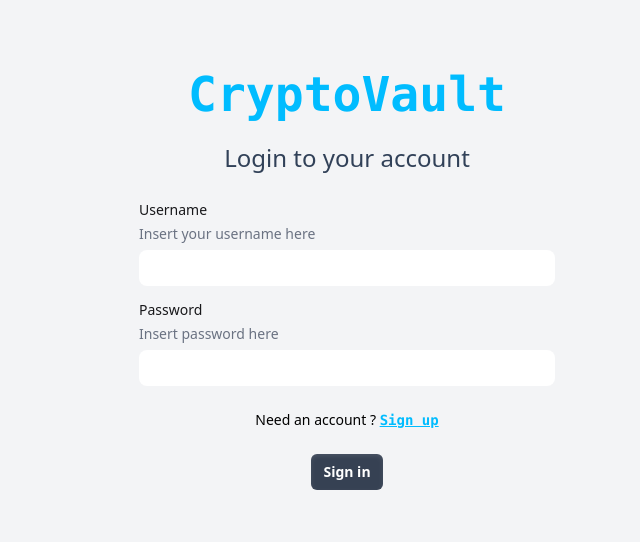
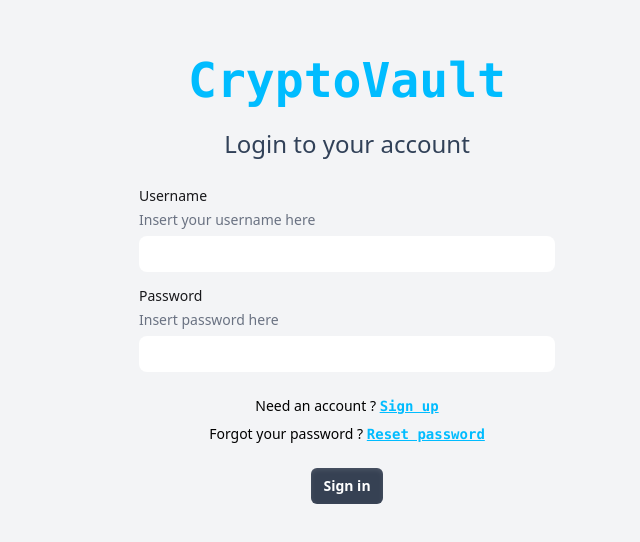
Before and after one commit to RosettaSolutions/CryptoVaultFrontEnd, a React (Vite) app in the folder CryptoVault/: page /login in a window 1280 px wide. Shown: the part 120-662 px from the top of the page, without its empty margins (293-933 px from the left). Built offline with nearby package versions, Linux system fonts and the light colour scheme; no server answers.

Commit message:
feat(pages): add forgot-password to LoginPage

```diff
--- a/CryptoVault/src/pages/LoginPage.tsx
+++ b/CryptoVault/src/pages/LoginPage.tsx
@@ -39,7 +39,7 @@ const LoginPage = () => {
           value={password}
           onChange={(e) => setPassword(e.target.value)}
         />
-
+        <div className="flex flex-col w-full px-4 align-middle items-center">
           <span className="text-sm mt-6">
             Need an account ?{" "}
             <Link
@@ -49,6 +49,16 @@ const LoginPage = () => {
               Sign up
             </Link>
           </span>
+          <span className="text-sm mt-2">
+            Forgot your password ?{" "}
+            <Link
+              to="/forgot-password"
+              className="text-sm font-mono font-semibold text-sky-400 underline"
+            >
+              Reset password
+            </Link>
+          </span>
+        </div>
         <Button type="submit" className="submit-btn">
           Sign in
         </Button>
```
Lines whose indentation alone changed are shown as unchanged.
